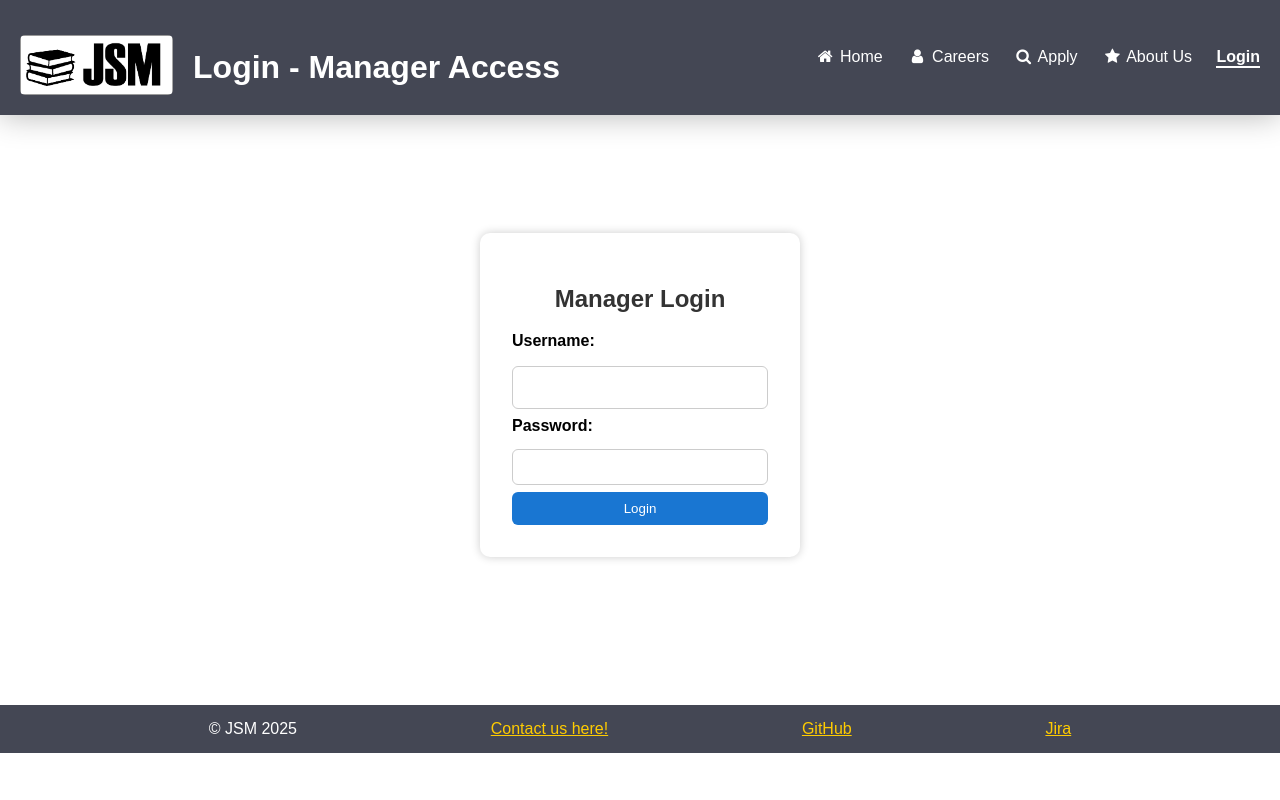
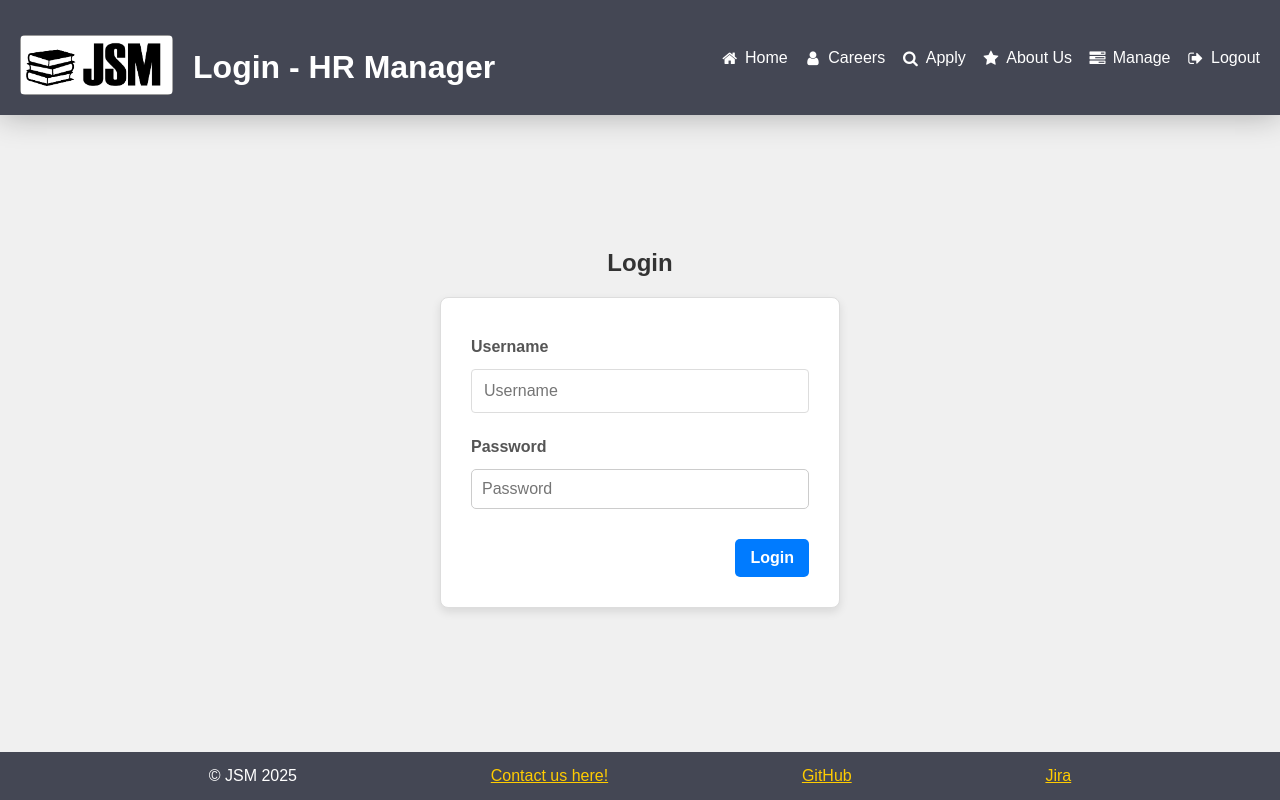
Before and after one commit to mph3196/appliedWebProjectPart2, a PHP site: page /login.php in a window 1280 px wide. Run offline with PHP 8.4, Linux system fonts and the light colour scheme; the visitor is signed in with stand-in values (Sample User, id 1).

Commit message:
Addition of a database page and changes in login, manage, nav, process login, CSS pages

```diff
--- a/login.php
+++ b/login.php
@@ -1,77 +1,126 @@
+<?php require_once "settings.php";?>
+
 <?php
-$currentPage = 'login';
-$pageTitle = 'JSM Manager Login';
-$pageDescription = 'Login page for managers to access HR system';
-$pageHeading = 'Login - Manager Access';
+$currentPage = 'Login';
+$pageTitle = 'JSM Login Page';
+$pageDescription = 'Login page for JSM website';
+$pageHeading = 'Login - HR Manager';
 include 'header.inc';
 include 'nav.inc';
 ?>
 
-<?php
-// If user already logged in, redirect to manage.php
-if (isset($_SESSION['username'])) {
-    header('Location: manage.php');
-    exit();
-}
+<head>
+    <style>
+        * {
+            font-family: Arial, sans-serif;
+            box-sizing: border-box;
+        }
 
-// Automatically remove login block after time expires
-if (isset($_SESSION['blockedFromLogin']) && time() > $_SESSION['blockedFromLogin']) {
-    unset($_SESSION['blockedFromLogin']);
-    unset($_SESSION['wrongLoginAttempts']);
-}
+        body {
+            display: grid;
+            grid-template-rows: auto 1fr auto;
+            grid-template-columns: 100%;
+            min-height: 100vh;
+            margin: 0;
+            background: #f0f0f0;
+            padding: 0;
+        }
 
-// For displaying an optional error message
-$error = '';
-if (isset($_SESSION['loginError'])) {
-    $error = $_SESSION['loginError'];
-    unset($_SESSION['loginError']);
-}
-?>
+        .main-content-area {
+            display: flex;
+            flex-direction: column;
+            align-items: center;
+            justify-content: center;
+            padding: 40px 20px;
+            width: 100%;
+        }
 
-<main style="display: flex; justify-content: center; align-items: center; min-height: 70vh;">
-    <div class="login-container" style="
-        background: white;
-        padding: 2em;
-        border-radius: 10px;
-        box-shadow: 0 0 10px rgba(0,0,0,0.2);
-        width: 320px;
-        font-family: Arial, sans-serif;
-    ">
-        <h2 style="text-align:center; color:#333;">Manager Login</h2>
+        h2 {
+            color: #333;
+            margin-bottom: 20px;
+        }
 
-        <?php
-        // If blocked after 3 failed attempts
-        if (isset($_SESSION['blockedFromLogin'])) {
-            echo '<div class="login-error" style="text-align:center; color:#b71c1c;">
-                    <h3>Access blocked</h3>
-                    <p>You entered the wrong username or password 3 times.</p>
-                    <p>Your device is blocked until: <strong>',
-                        date("d/m/Y H:i:s", $_SESSION['blockedFromLogin']),
-                    '</strong></p>
-                    <a href="index.php" style="display:inline-block; margin-top:1em; background:#1976d2; color:white; padding:0.5em 1em; border-radius:5px; text-decoration:none;">Back to Home</a>
-                  </div>';
-        } else {
-        ?>
-            <form method="post" action="process_login.php">
-                <label>Username:</label>
-                <input type="text" name="username" required
-                    style="width:100%; padding:0.7em; margin:0.5em 0; border:1px solid #ccc; border-radius:6px;">
+        form {
+            width: 400px;
+            max-width: 90%;
+            border: 1px solid #ddd;
+            padding: 30px;
+            background: white;
+            border-radius: 8px;
+            box-shadow: 0 4px 10px rgba(0, 0, 0, 0.1);
+            display: flex;
+            flex-direction: column;
+        }
 
-                <label>Password:</label>
-                <input type="password" name="password" required
-                    style="width:100%; padding:0.7em; margin:0.5em 0; border:1px solid #ccc; border-radius:6px;">
+        input {
+            display: block;
+            border: 1px solid #ccc;
+            width: 100%;
+            padding: 10px;
+            margin-bottom: 15px;
+            margin-top: 5px;
+            border-radius: 5px;
+            font-size: 16px;
+        }
 
-                <input type="submit" value="Login"
-                    style="width:100%; padding:0.7em; background:#1976d2; color:white; border:none; border-radius:6px; cursor:pointer;">
-            </form>
+        label {
+            color: #555;
+            font-size: 16px;
+            font-weight: bold;
+            padding: 0;
+            margin-top: 10px;
+            display: block;
+        }
 
-            <?php if (!empty($error)): ?>
-                <div style="color:red; text-align:center; margin-top:1em;">
-                    <?= htmlspecialchars($error) ?>
-                </div>
-            <?php endif; ?>
-        <?php } ?>
+        button {
+            align-self: flex-end;
+            background: #007bff;
+            padding: 10px 15px;
+            color: #fff;
+            border-radius: 5px;
+            margin-top: 15px;
+            border: none;
+            cursor: pointer;
+            font-size: 16px;
+            font-weight: bold;
+            transition: background 0.3s;
+        }
+
+        button:hover {
+            background: #0056b3;
+            opacity: 1;
+        }
+
+        .error {
+            background: #f8d7da;
+            color: #721c24;
+            border: 1px solid #f5c6cb;
+            padding: 10px;
+            width: 100%;
+            border-radius: 5px;
+            margin-bottom: 20px;
+            text-align: center;
+        }
+    </style>
+</head>
+<body>
+    <div class="main-content-area">
+        <h2><?php echo $currentPage; ?></h2>
+
+        <form action="process_login.php" method="post">
+            <?php
+            if (isset($_GET['error'])) { ?>
+                <p class='error'><?php echo $_GET['error']; ?></p>
+            <?php } ?>
+
+            <label for="username">Username</label>
+            <input type="text" id="username" name="username" placeholder="Username" required>
+
+            <label for="password">Password</label>
+            <input type="password" id="password" name="password" placeholder="Password" required>
+
+            <button type="submit">Login</button>
+        </form>
     </div>
-</main>
 
 <?php include 'footer.inc'; ?>
--- a/nav.inc
+++ b/nav.inc
@@ -1,3 +1,8 @@
+<?php
+if (session_status() == PHP_SESSION_NONE) {
+    session_start();
+}
+?>
 <nav class="navbar">
     <a <?php if($currentPage == 'index') echo 'class="active"'; ?> href="index.php">
       <i class="fa fa-fw fa-home"></i> Home
@@ -11,8 +16,26 @@
     <a <?php if($currentPage == 'about') echo 'class="active"'; ?> href="about.php">
       <i class="fa fa-fw fa-star"></i> About Us
     </a>
-    <a <?php if($currentPage == 'login') echo 'class="active"'; ?> href="login.php">
-      <i class=""></i> Login
-    </a>
+    <?php
+    // Check if the user is logged in
+    if (isset($_SESSION['username'])) {
+    ?>
+    <!-- SHOW: Manage and Logout -->
+        <a <?php if($currentPage == 'manage') echo 'class="active"'; ?> href="manage.php">
+            <i class="fa fa-fw fa-tasks"></i> Manage
+        </a>
+        <a href="logout.php">
+            <i class="fa fa-fw fa-sign-out"></i> Logout
+        </a>
+    <?php
+    } else {
+    ?>
+    <!-- SHOW: Login -->
+        <a <?php if($currentPage == 'login') echo 'class="active"'; ?> href="login.php">
+            <i class="fa fa-fw fa-sign-in"></i> Login
+        </a>
+    <?php
+    }
+    ?>
   </nav>
 </header>
--- a/styles/style.css
+++ b/styles/style.css
@@ -31,6 +31,8 @@ body { /* White background */
 .navbar { /* Navigation bar styles */
   text-align: center; /* Aligns text */
   margin-left: auto; /* Pushes navbar items to the left in flex */
+  display: flex; /* Flexbox for horizontal layout */
+  flex-shrink: 0; /* Prevents shrinking */
 }
 .navbar a {
   text-decoration: none; /* Remove underline from links */
@@ -780,3 +782,19 @@ legend {
     align-items: flex-start;
   }
 }
+
+/* Adjustments to navbar to better align icons and text */
+.navbar a {
+    white-space: nowrap;
+    display: inline-flex; /* Use flex to align icon and text together */
+    align-items: center; /* Vertically centers the icon and text within the link */
+    margin-left: 15px; /* Slightly reduce the spacing margin if 20px is too wide */
+}
+
+/* Specific styling for the icons */
+.navbar a i {
+    /* Ensures the icon has a consistent size relative to the text */
+    font-size: 1em;
+    margin-right: 5px; /* Small gap between the icon and the text */
+}
+/* End of navbar icon styles */
```
Also changed, not shown: database.php (added, +13 -0 lines), manage.php (+0 -8 lines), process_login.php (+43 -52 lines).
